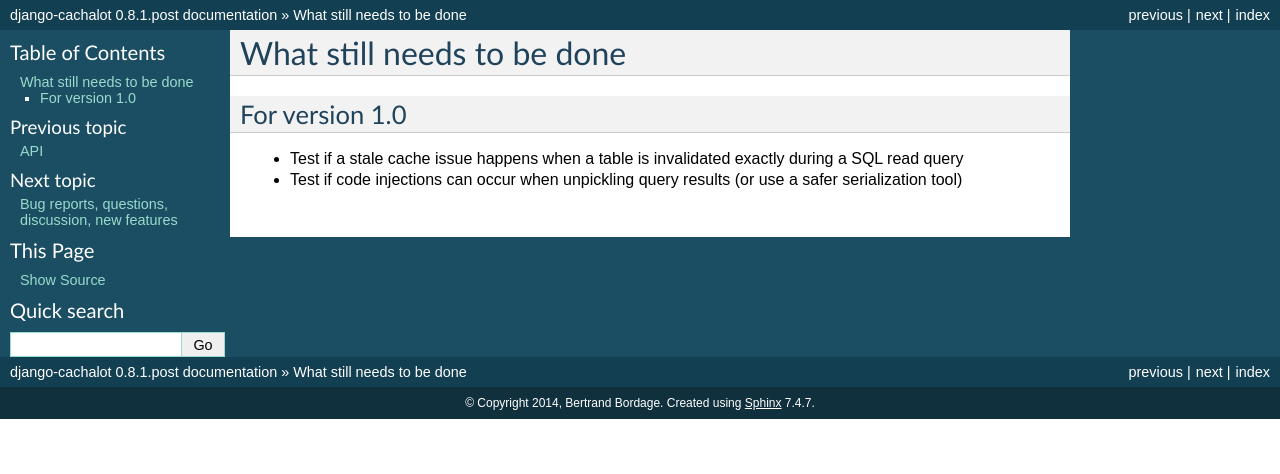
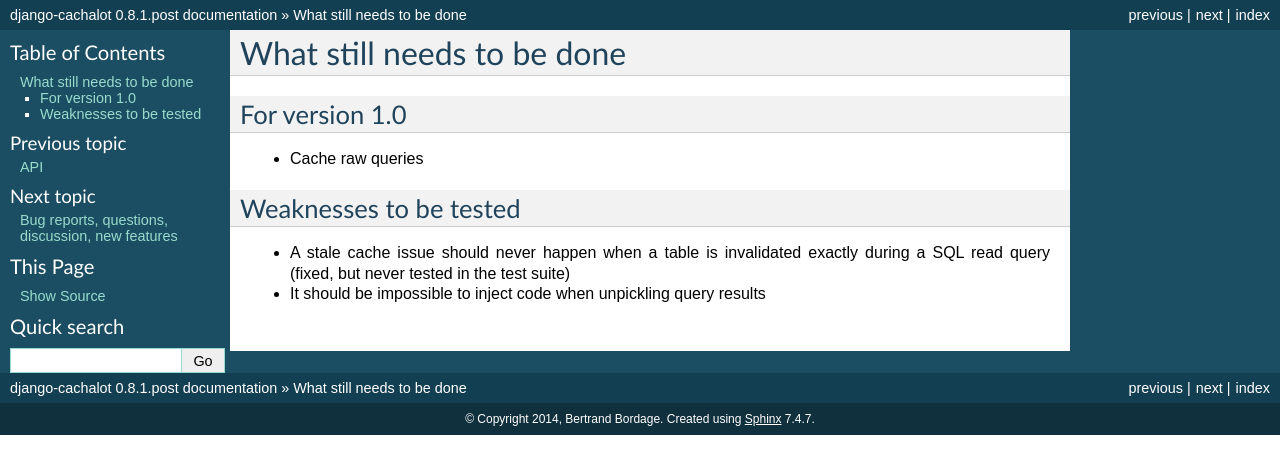
Before and after one commit to noripyt/django-cachalot, a Sphinx documentation site: the page built from docs/todo.rst, in a window 1280 px wide. Shown: the top 474 px of the page. Built offline with Sphinx 7.4.7, drawn with Linux system fonts in a browser that asks for light colours; pages that are not in the unit, such as notebooks, are missing from menus; the version number could not be read and is left out.

Commit message:
Updates TODO.

```diff
--- a/docs/todo.rst
+++ b/docs/todo.rst
@@ -4,7 +4,11 @@
 For version 1.0
 ...............
 
-- Test if a stale cache issue happens when a table is invalidated
-  exactly during a SQL read query
-- Test if code injections can occur when unpickling query results
-  (or use a safer serialization tool)
+- Cache raw queries
+
+Weaknesses to be tested
+.......................
+
+- A stale cache issue should never happen when a table is invalidated
+  exactly during a SQL read query (fixed, but never tested in the test suite)
+- It should be impossible to inject code when unpickling query results
```
